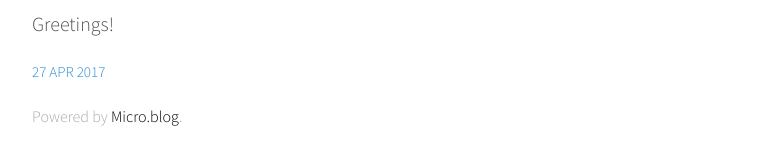
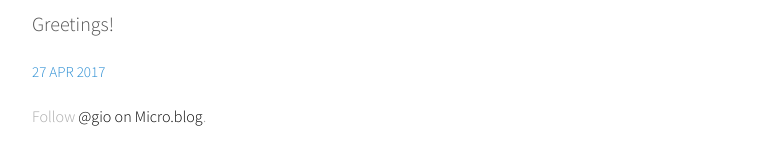
Before and after one commit to stevegio/stevegio.github.io, a Jekyll site: the page built from index.html, in a window 1280 px wide and 900 px high, scrolled down 5454 px. Shown: the part 650-815 px from the top of the window, without its empty margins (248-1026 px from the left). Built offline with Jekyll 4.4.1, drawn with Linux system fonts in a browser that asks for light colours; the list of posts is cut into pages by our own code.

Commit message:
Mirroring from Micro.blog.

```diff
--- a/_config.yml
+++ b/_config.yml
@@ -40,8 +40,8 @@ defaults:
 
 title: "Steve Giovannetti"
 tagline: ""
-description: "Powered by <a href=\"http://micro.blog/\">Micro.blog</a>."
-credits: "Powered by <a href=\"http://micro.blog/\">Micro.blog</a>."
+description: "Follow <a href=\"https://micro.blog/gio\">@gio on Micro.blog</a>."
+credits: "Follow <a href=\"https://micro.blog/gio\">@gio on Micro.blog</a>."
 baseurl: ""
 url: "http://gio.micro.blog"
 markdown: "kramdown"
@@ -51,8 +51,12 @@ relative_permalinks: false
 author: "Steve Giovannetti"
 name: "Steve Giovannetti"
 gravatar_hash: "e299436bb7512f8a1163d959157e5bda"
-avatar: "http://www.gravatar.com/avatar/e299436bb7512f8a1163d959157e5bda?s=160"
+avatar: "https://www.gravatar.com/avatar/e299436bb7512f8a1163d959157e5bda?s=160"
 full_name: "Steve Giovannetti"
 bio: ""
 twitter_username: ""
 github_username: ""
+instagram_username: ""
+paginate: 20
+paginate_path: "/page/:num/"
+timezone: "US/Michigan"
```
